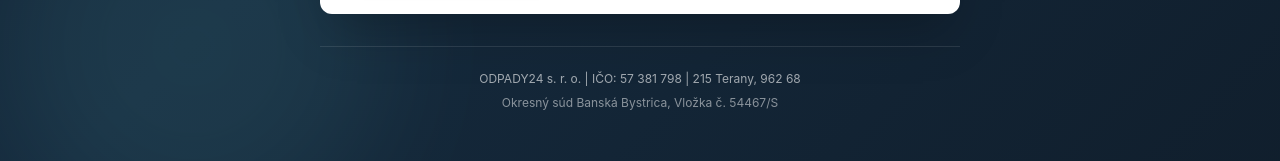
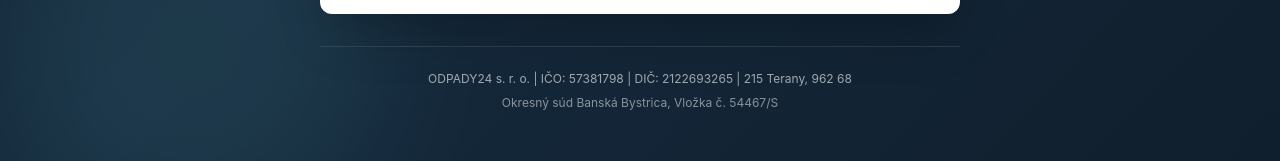
Before and after one commit to kubmir/landing-page-odpady, a Next.js app: page / in a window 1280 px wide. Shown: the part 5128-5289 px from the top of the page. Built offline with nearby package versions, Linux system fonts and the light colour scheme.

Commit message:
feat: add dic

```diff
--- a/components/Contact.tsx
+++ b/components/Contact.tsx
@@ -199,7 +199,7 @@
 
           <ScrollReveal delay={400}>
             <div className="mt-8 pt-6 border-t border-white/10 text-center">
-              <p className="text-xs text-white/60 mb-2">ODPADY24 s. r. o. | IČO: 57 381 798 | 215 Terany, 962 68</p>
+              <p className="text-xs text-white/60 mb-2">ODPADY24 s. r. o. | IČO: 57381798 | DIČ: 2122693265 | 215 Terany, 962 68</p>
               <p className="text-xs text-white/50">Okresný súd Banská Bystrica, Vložka č. 54467/S</p>
             </div>
           </ScrollReveal>
```
